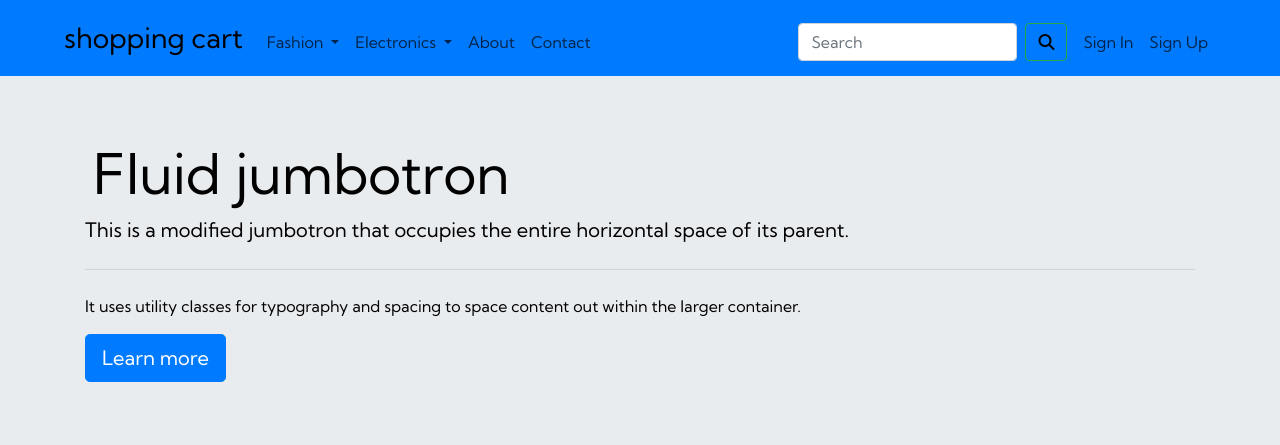
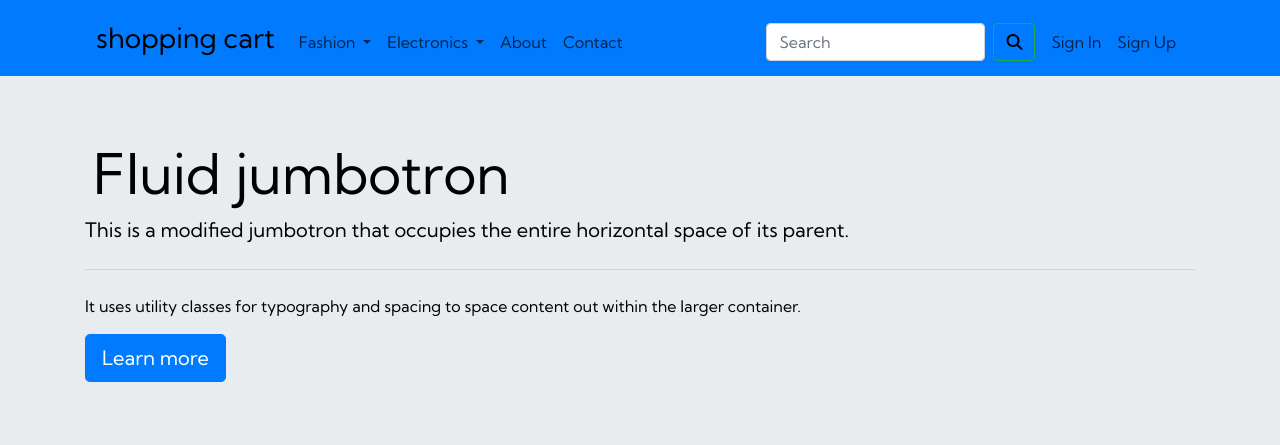
Before and after one commit to brb715/ecommerce_website, a Django app: page /about/ in a window 1280 px wide; the page is wider, and only the part inside the window is pictured. Shown: the top 445 px of that part. Run offline with Django 4.2, Linux system fonts and the light colour scheme; some libraries are stand-ins or nearby versions.

Commit message:
ninth commit

```diff
--- a/shop/static/shop/css/base.css
+++ b/shop/static/shop/css/base.css
@@ -46,12 +46,13 @@ h1 {
     border: none;
 }
 
-.swiper-button.prev.icon, .swiper-button.next.icon {
+.swiper-button.prev.icon,
+.swiper-button.next.icon {
     color: black;
 }
 
 fieldset {
-    box-shadow: 0 0 5px black ;
+    box-shadow: 0 0 5px black;
     padding: 1.5rem;
 }
 
@@ -63,9 +64,17 @@ fieldset {
     position: absolute;
     top: 50%;
     left: 50%;
-    transform: translate(-50%,-50%);
+    transform: translate(-50%, -50%);
 
     overflow-wrap: break-word;
+}
+
+.ml-6 {
+    margin-left: 5rem;
+}
+
+.mr-6 {
+    margin-right: 5rem;
 }
 
 button {
--- a/shop/templates/shop/base.html
+++ b/shop/templates/shop/base.html
@@ -26,7 +26,7 @@
   <!-- Navbar -->
   <div class="navbar navbar-expand-lg bg-primary">
     <a class="navbar-brand " href="/">
-      <h3 class="pt-2 ml-5">shopping cart</h3>
+      <h3 class="pt-2 ml-6">shopping cart</h3>
     </a>
     <button class="navbar-toggler" type="button" data-toggle="collapse" data-target="#navbarbase"
       aria-controls="navbarbase" aria-expanded="false" aria-label="Toggle navigation">
@@ -68,14 +68,14 @@
     </form>
 
     <div class="d-flex justify-content-end">
-      <ul class="navbar-nav mr-5">
+      <ul class="navbar-nav mr-6">
         {% if user.is_authenticated %}
         <li class="nav-item active dropdown" style="margin-top: .7rem;">
           <a class="nav-link part dropdown-toggle" href="#" role="button" data-toggle="dropdown" aria-expanded="false">
             {{request.user.first_name}}
           </a>
           <div class="dropdown-menu">
-            <a class="dropdown-item" href="{% url 'profile' %}">Profile</a>
+            <a class="dropdown-item" href="{% url 'profile' user.id %}">Profile</a>
             <a class="dropdown-item" href="{% url 'order_view' %}">Orders</a>
             <a class="dropdown-item" href="{% url 'password' %}">Change Password</a>
             <a class="dropdown-item" href="{% url 'logout' %}">Logout</a>
--- a/shop/urls.py
+++ b/shop/urls.py
@@ -7,7 +7,7 @@ urlpatterns = [
     path('signup/', views.sign_up, name='sign_up'),
     path('signin/', views.sign_in, name='sign_in'),
     path('logout/', views.logout_view, name='logout'),
-    path('profile/', views.profile_view, name='profile'),
+    path('profile/<int:pk>/', views.profile_view, name='profile'),
     path('updatepassword/', views.update_password, name='password'),
 
     path('search/', views.search, name='search'),
--- a/shop/views.py
+++ b/shop/views.py
@@ -141,7 +141,7 @@ def update_password(request):
 
 
 @login_required
-def profile_view(request):
+def profile_view(request, pk):
     current_user = request.user
     data = User.objects.get(id=current_user.id)
     fm = profile(instance=data)
@@ -155,8 +155,7 @@ def profile_view(request):
             messages.error(request, 'Username should not contain characters')
             return redirect('profile')
 
-        user = User(username=username, email=email, first_name=fname, last_name=lname)
-        user.save()
+        User.objects.filter(id=pk).update(username=username, email=email, first_name=fname, last_name=lname)
         messages.success(request, 'Profile Updated')
         return redirect('/')
     return render(request, 'shop/profile.html', {'form': fm})
```
